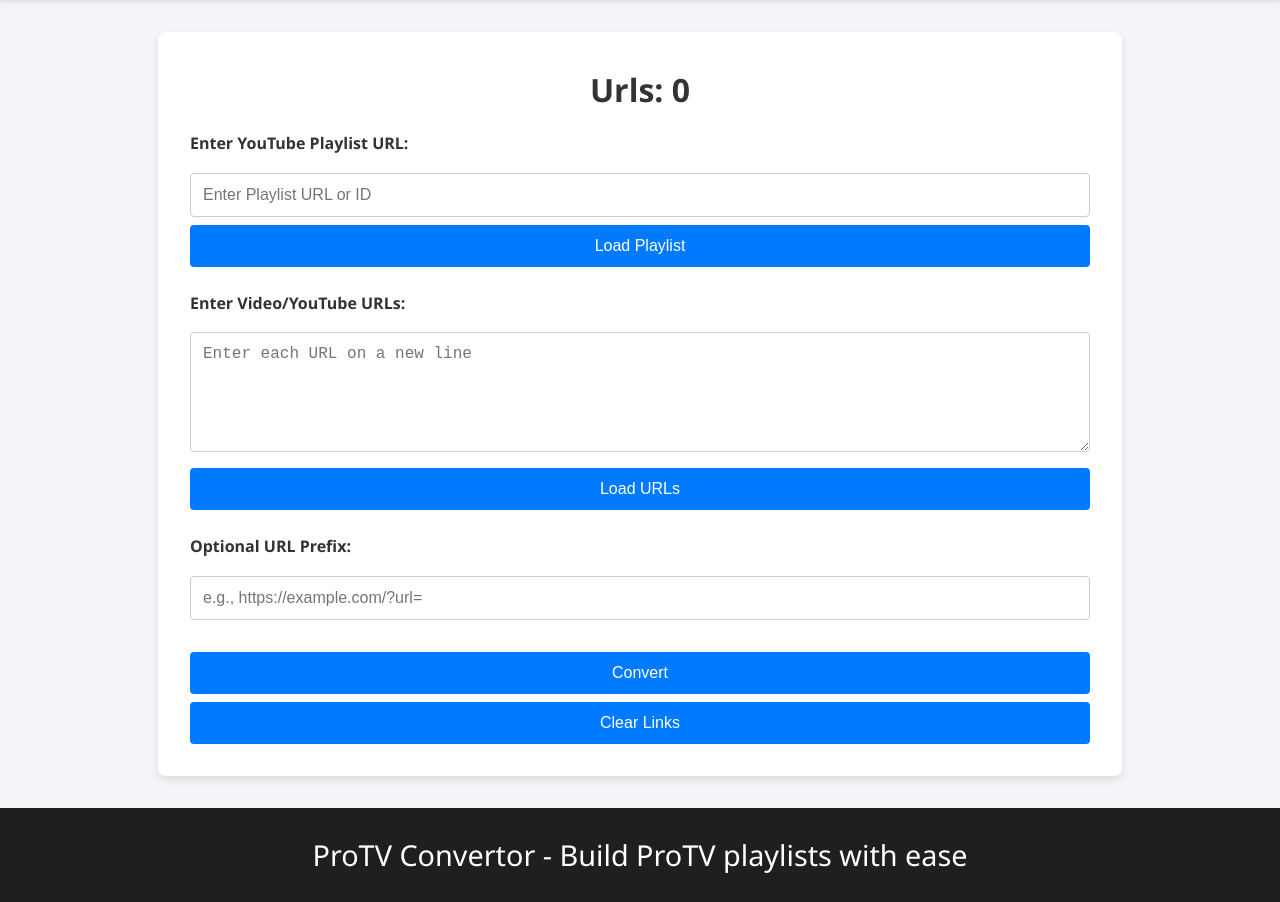
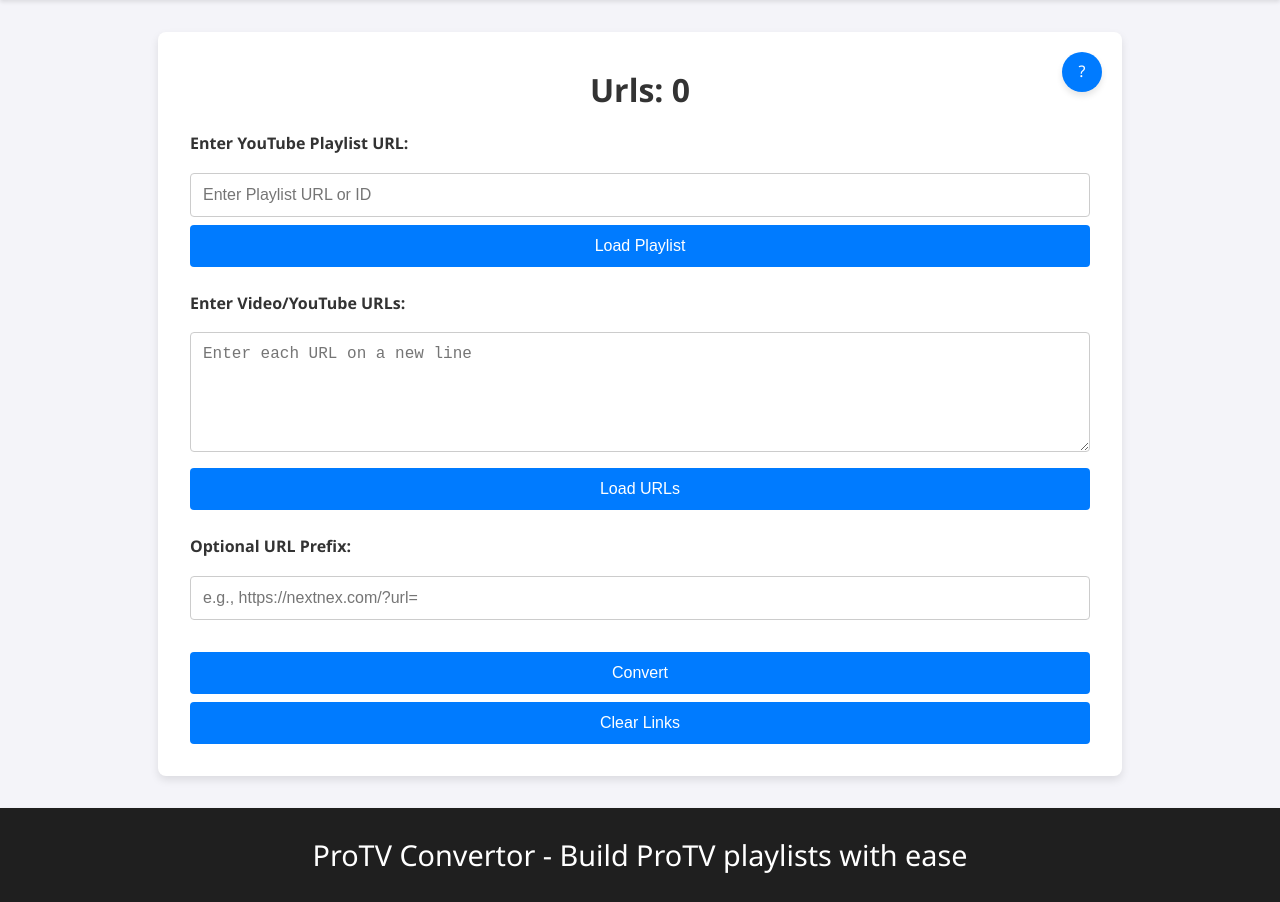
Before and after one commit to ifBars/ProTV-Convertor-Flask, a Flask app: page / in a window 1280 px wide. Shown: the part 94-996 px from the top of the page. Run offline with Flask 3, Linux system fonts and the light colour scheme; some libraries are stand-ins or nearby versions.

Commit message:
Added help icon
- Added a clickable help icon linking to the wiki help page
- Upped playlist page limit
- Replaced example prefix link with real link

```diff
--- a/app.py
+++ b/app.py
@@ -217,7 +217,7 @@ def load_playlist():
         playlist_request = youtube.playlistItems().list(
             part='snippet',
             playlistId=playlist_id,
-            maxResults=50
+            maxResults=1000
         )
 
         while playlist_request is not None:
--- a/static/style.css
+++ b/static/style.css
@@ -27,6 +27,28 @@ main {
     background-color: #ffffff;
     border-radius: 8px;
     box-shadow: 0 4px 8px rgba(0, 0, 0, 0.1);
+    position: relative; /* Add this line */
+}
+
+.help-icon {
+    position: absolute;
+    right: 20px;
+    top: 20px;
+    background-color: #007bff;
+    color: white;
+    border-radius: 50%;
+    width: 40px;
+    height: 40px;
+    display: flex;
+    align-items: center;
+    justify-content: center;
+    cursor: pointer;
+    box-shadow: 0 4px 6px rgba(0, 0, 0, 0.1);
+    z-index: 1000; /* Ensure the icon is above other content */
+}
+
+.help-icon:hover {
+    background-color: #0056b3;
 }
 
 .form-group {
--- a/templates/index.html
+++ b/templates/index.html
@@ -24,7 +24,7 @@
                 if (data.message) {
                     showAlert(data.message);
                     if (data.success) {
-                        updateUrlCount(); // Update the URL count if the addition is successful
+                        updateUrlCount();
                     }
                 }
             })
@@ -51,6 +51,9 @@
     </header>
     <main>
         <div id="url-count">Urls: {{ url_count }}</div>
+        <div class="help-icon" onclick="window.location.href='https://github.com/ifBars/VRChat-ProTVConvertor/wiki';">
+            ?
+        </div>
         <form id="playlist-form" method="post" onsubmit="handleFormSubmission(event, '{{ url_for('load_playlist') }}')">
             <div class="form-group">
                 <label for="playlist_url">Enter YouTube Playlist URL:</label>
@@ -70,7 +73,7 @@
         <form method="post" action="{{ url_for('export_data') }}">
             <div class="form-group">
                 <label for="prefix">Optional URL Prefix:</label>
-                <input type="text" id="prefix" name="prefix" placeholder="e.g., https://example.com/?url=">
+                <input type="text" id="prefix" name="prefix" placeholder="e.g., https://nextnex.com/?url=">
             </div>
             <input type="submit" value="Convert">
         </form>
```
